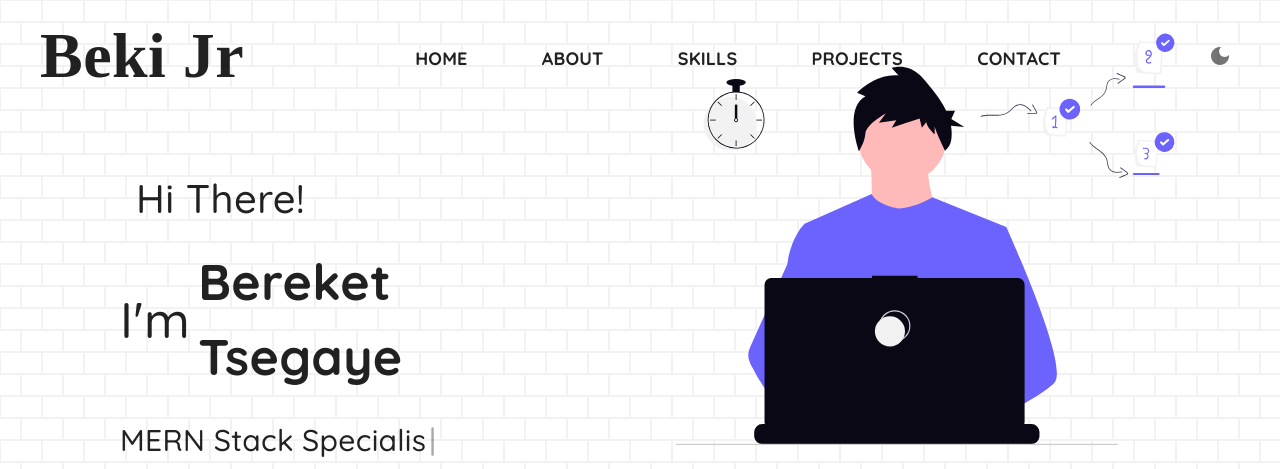
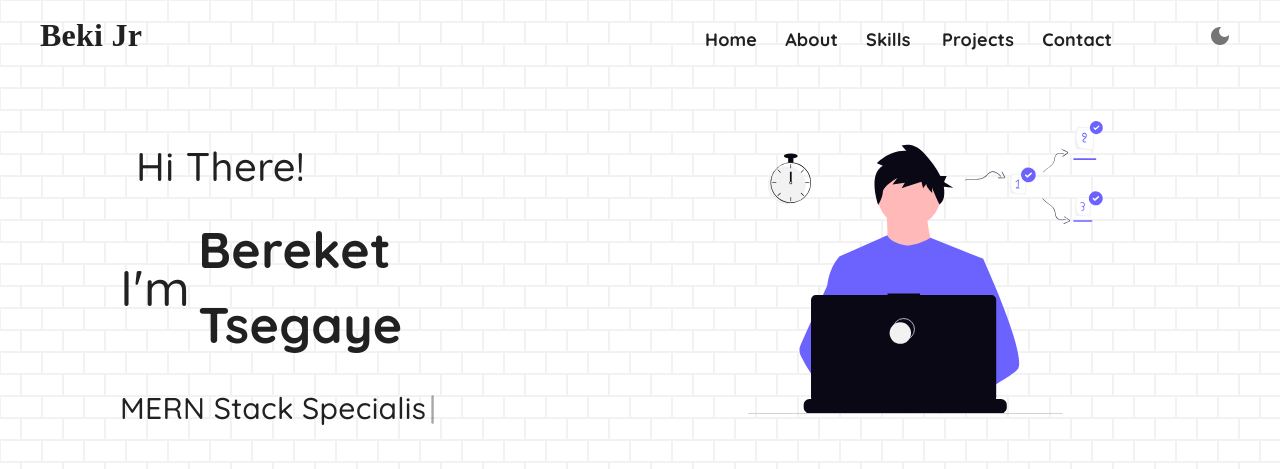
Before and after one commit to treehouseapps/Portfolio, a React (Vite) app: page / in a window 1280 px wide. Shown: the top 469 px of the page. Built offline with nearby package versions, Linux system fonts and the light colour scheme; a web font is replaced by a local one.

Commit message:
a warm up change

```diff
--- a/src/sections/about.jsx
+++ b/src/sections/about.jsx
@@ -3,7 +3,7 @@ import ArrowRightIcon from "@mui/icons-material/ArrowRight";
 
 const About = () => {
     return (
-        <Box height="max-content" px={{ xs: 2, sm: 4 }}>
+        <Box height="max-content" px={{ xs: 2, sm: 4 }} >
             <Typography id="about" variant="h3" sx={{ visibility: 'hidden' }}></Typography>
             <Typography
                 variant="h4"
--- a/src/sections/contact.jsx
+++ b/src/sections/contact.jsx
@@ -80,7 +80,6 @@ const Contact = () => {
                         ].map((item, index) => (
                             <a key={index} href={item.link} style={{ textDecoration: "none" }} target="_blank" rel="noopener noreferrer">
                                 <Box
-                                    boxShadow={(t) => t.palette.boxShadow}
                                     p={2}
                                     borderRadius={5}
                                     data-aos="zoom-in"
@@ -88,6 +87,7 @@ const Contact = () => {
                                     flexDirection="column"
                                     alignItems="center"
                                     sx={{
+                                        boxShadow: (t) => t.palette.boxShadow,
                                         transition: "all 0.3s ease-in-out",
                                         "&:hover": {
                                             transform: "scale(1.1)",
--- a/src/sections/home.jsx
+++ b/src/sections/home.jsx
@@ -24,8 +24,10 @@ const Home = () => {
                 display="grid"
                 gridTemplateColumns={{ xs: "1fr", md: "1fr 1fr" }} // Stack in xs, side by side in md
                 gap={3}
+                // mb={{ xs: 5, md: 10 }}
+                // border='1px solid red'
                 sx={{
-                    padding: { xs: "1rem", sm: "2rem", md: "2rem 5rem" },
+                    padding: { xs: "1rem", sm: "2rem", md: "0rem 5rem" },
                     textAlign: { xs: "center", md: "left" }, // Center text on small screens
                 }}
             >
@@ -93,11 +95,11 @@ const Home = () => {
                     </Box>
                 </div>
                 <div data-aos="fade-left">
-                    <Box display="flex" justifyContent="center">
-                        <img src="person.svg" alt="Person.svg" width="100%" style={{ maxWidth: "500px" }} />
+                    <Box display="flex" justifyContent="center" mt={{ xs: 5, md: 15 }}>
+                        <img src="person.svg" alt="Person.svg" width="65%" style={{ maxWidth: "500px" }} />
                     </Box>
                 </div>
-            </Box>
+            </Box >
         </>
     );
 };
--- a/src/sections/navbar.jsx
+++ b/src/sections/navbar.jsx
@@ -19,7 +19,7 @@ const Navbar = () => {
             setScrolled(window.scrollY > 10);
         };
 
-        window.addEventListener('scroll', handleScroll);
+        window.addEventListener('scroll', handleScroll, { passive: true });
         return () => window.removeEventListener('scroll', handleScroll);
     }, []);
 
@@ -57,7 +57,7 @@ const Navbar = () => {
                             flexGrow: 1,
                             fontFamily: '"Grechen Fuemen", serif',
                             fontWeight: 700,
-                            fontSize: '4rem',
+                            fontSize: '2rem',
                             fontStyle: 'normal',
                             color: theme.palette.text.primary,
                             marginRight: '2rem',
@@ -68,14 +68,17 @@ const Navbar = () => {
 
                     <Box sx={{
                         display: { xs: "none", md: "flex" },
-                        justifyContent: 'space-around',
-                        marginRight: '0rem', width: '60%',
+                        ml: "auto",
+                        mr: "5rem",
+                        justifyContent: "flex-end",
+                        gap: "0.75rem",
                     }}>
                         {navItems.map((item) => (
                             <Button key={item.text}
                                 data-aos="fade-down"
                                 data-aos-duration={item.id + '000'}
                                 sx={{
+                                    textTransform: "none",
                                     position: "relative",
                                     display: "inline-block",
                                     paddingBottom: '0',
@@ -136,7 +139,7 @@ const Navbar = () => {
                     gridTemplateColumns={'1fr'}>
                     {navItems.map((item) => (
                         <Button key={item.text}
-                            sx={{ color: theme.palette.text.primary }}
+                            sx={{ color: theme.palette.text.primary, textTransform: "none" }}
                             href={item.link}
                             onClick={handleDrawerToggle}>
 
--- a/src/sections/projects.jsx
+++ b/src/sections/projects.jsx
@@ -198,7 +198,7 @@ const Projects = () => {
                                             '&:hover': {
                                                 borderColor: (t) => t.palette.primary.dark,
                                                 backgroundColor: (t) => t.palette.primary.main,
-                                                color: (t) => t.palette.background.paper,
+                                                color: '#ffffff',
                                             }
                                         }}
                                     >
--- a/src/sections/skills.jsx
+++ b/src/sections/skills.jsx
@@ -113,7 +113,7 @@ const Skills = () => {
                     p={{ xs: "0rem 1rem", sm: "0.5rem 5rem" }}
                     data-aos="zoom-out"
                     fontStyle="italic"
-                    color="#6C757D"
+                    color="#fff"
                     fontSize={{ xs: "16px", sm: "20px" }}
                     mx={{ xs: "1rem", sm: "10rem" }}
                     textAlign="center"
```
Also changed, not shown: 1 other file (tests, documents, lock files or other folders).
